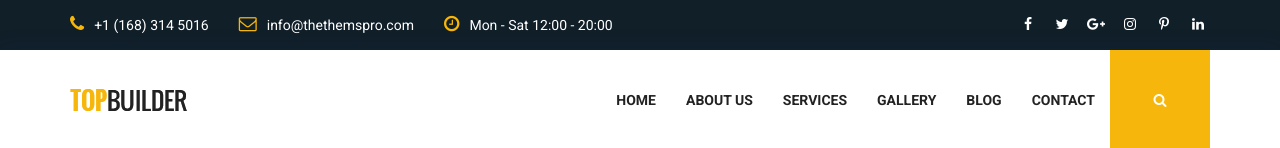
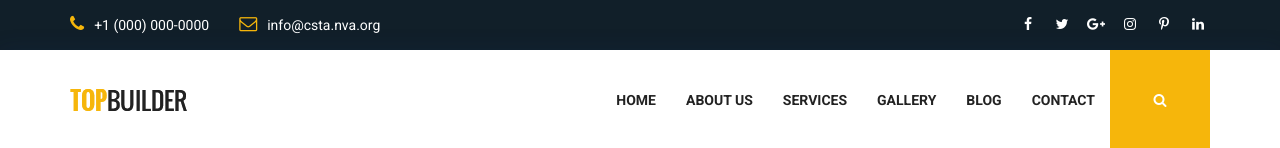
Before and after one commit to mlk1278/CSTA, a plain HTML site: page index.html in a window 1280 px wide. Shown: the top 148 px of the page. Drawn offline with nearby package versions, Linux system fonts and the light colour scheme.

Commit message:
Wiped contact informaiton and updated page title.

```diff
--- a/index.html
+++ b/index.html
@@ -5,7 +5,7 @@
     <meta http-equiv="X-UA-Compatible" content="IE=edge">
     <meta name="viewport" content="width=device-width, initial-scale=1">
 
-    <title>CSTA</title>
+    <title>CSTA Northern Virginia</title>
 
     <!-- Favicon -->
     <link rel="icon" href="images/favicon.png" type="image/x-icon" />
@@ -37,9 +37,8 @@
 	<section class="top_header_area">
 	    <div class="container">
             <ul class="nav navbar-nav top_nav">
-                <li><a href="#"><i class="fa fa-phone"></i>+1 (168) 314 5016</a></li>
-                <li><a href="#"><i class="fa fa-envelope-o"></i>info@thethemspro.com</a></li>
-                <li><a href="#"><i class="fa fa-clock-o"></i>Mon - Sat 12:00 - 20:00</a></li>
+                <li><a href="#"><i class="fa fa-phone"></i>+1 (000) 000-0000</a></li>
+                <li><a href="#"><i class="fa fa-envelope-o"></i>info@csta.nva.org</a></li>
             </ul>
             <ul class="nav navbar-nav navbar-right social_nav">
                 <li><a href="#"><i class="fa fa-facebook" aria-hidden="true"></i></a></li>
```
Also changed, not shown: 1 other file.
